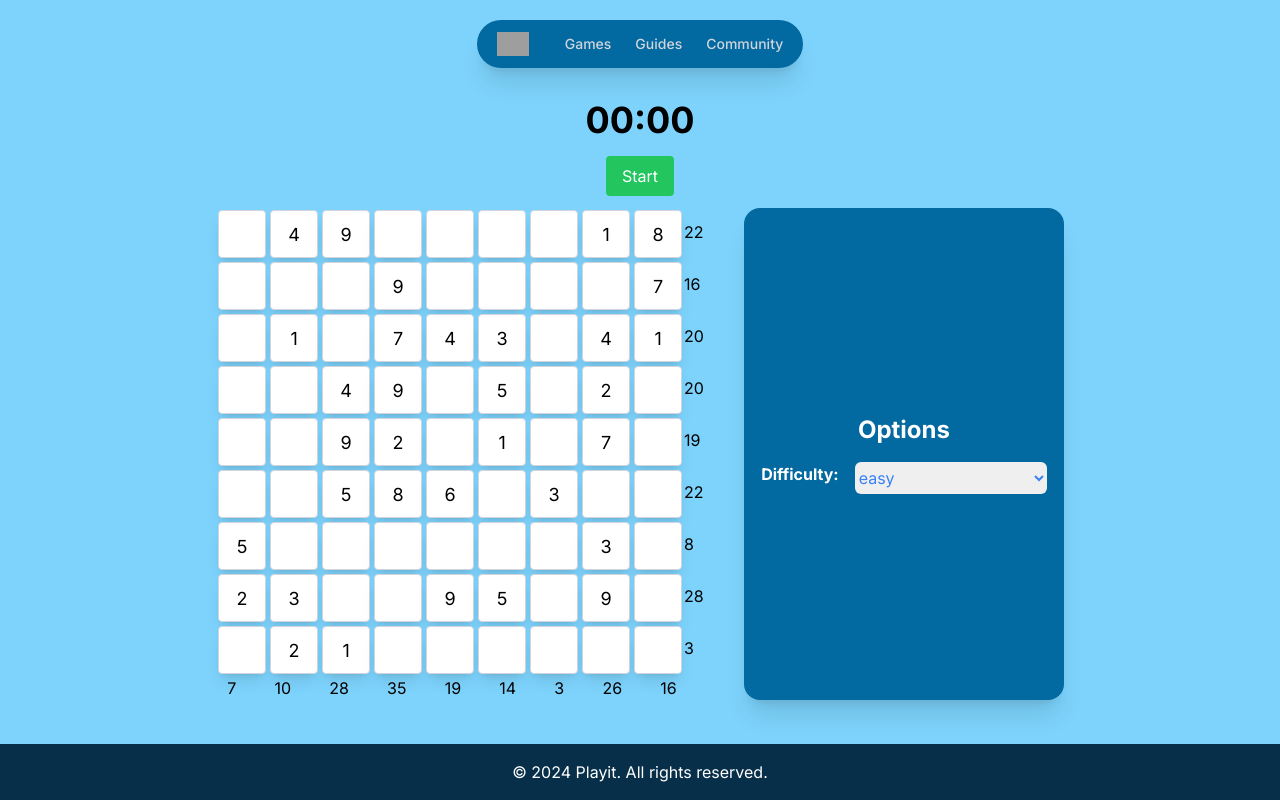
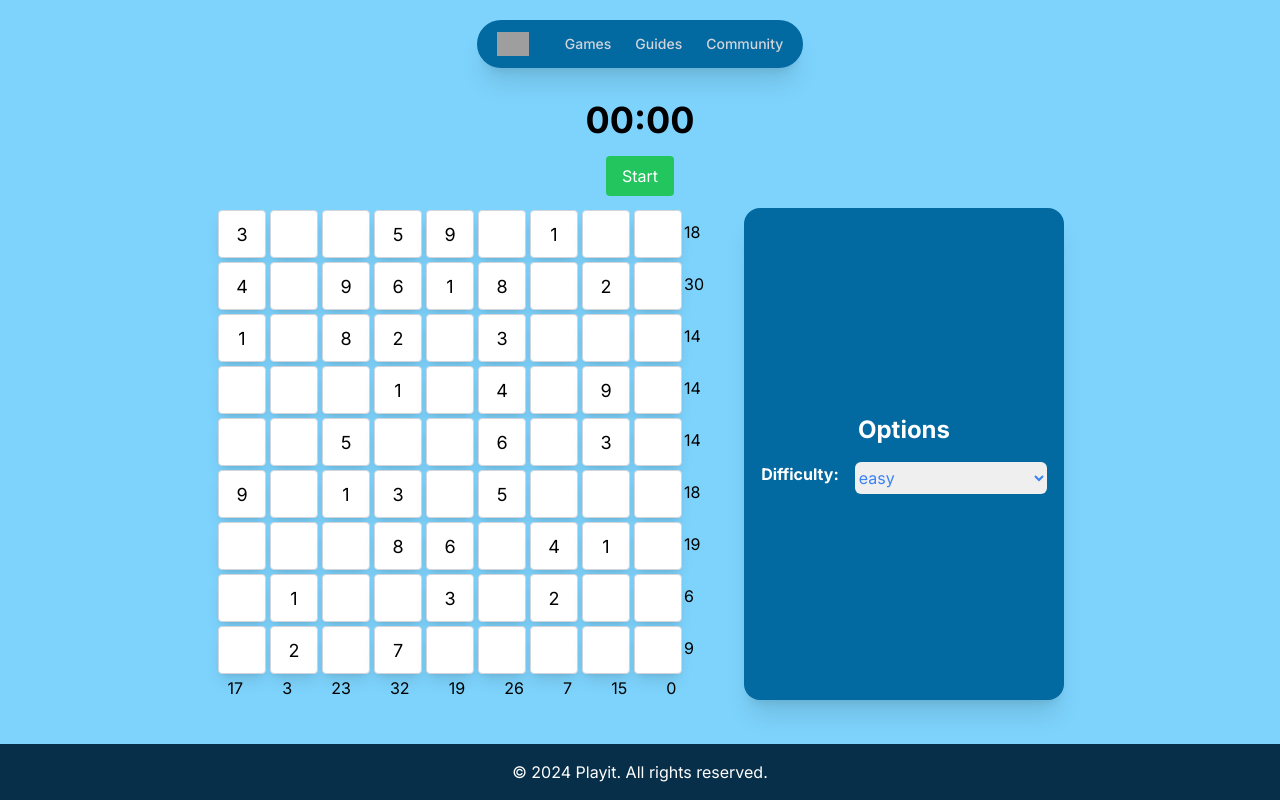
Before and after one commit to stivenm16/devToolkit, a Next.js app: page /games/sudoku in a window 1280 px wide. Built offline with nearby package versions, Linux system fonts and the light colour scheme; grey boxes are pictures that could not be loaded.

Commit message:
sudoku all rules accomplished

```diff
--- a/src/app/components/ui/sudoku/Board.tsx
+++ b/src/app/components/ui/sudoku/Board.tsx
@@ -1,14 +1,8 @@
 'use client'
 
+import { playableBoard, sumColumn, sumRow } from '@/app/logic/sudoku'
 import React, { useEffect } from 'react'
 import { Cell } from '.'
-import {
-  generateCompletedBoard,
-  removeCellsBasedOnDifficulty,
-  solveSudokuStepByStep,
-  sumColumn,
-  sumRow,
-} from '@/app/logic/sudoku'
 
 interface Props {
   // size: number
@@ -39,19 +33,12 @@ const Board: React.FC<Props> = () => {
   }
 
   useEffect(() => {
-    const { solved, clonedBoard } = solveSudokuStepByStep(board, setBoard)
-    if (solved) {
-      setBoard(clonedBoard)
-      console.log('Sudoku solved successfully!')
-    } else {
-      console.log('The Sudoku cannot be solved. Invalid board or no solution.')
-    }
-
-    const difficulty = 'medium'
-    const completedBoard = generateCompletedBoard()
-    const puzzleBoard = removeCellsBasedOnDifficulty(completedBoard, difficulty)
+    const { completedBoard, puzzleBoard } = playableBoard()
     setBoard(puzzleBoard)
   }, [])
+
+  // useEffect(() => {
+  // }, [board])
 
   return (
     <div className="grid-cols-9 gap-0">
--- a/src/app/logic/sudoku/generateBoard.ts
+++ b/src/app/logic/sudoku/generateBoard.ts
@@ -1,54 +1,20 @@
 import { Difficulty } from '@/app/components/ui/Options'
-
-const shuffleArray = (array: number[]): number[] => {
-  const shuffledArray = array.slice()
-  for (let i = shuffledArray.length - 1; i > 0; i--) {
-    const j = Math.floor(Math.random() * (i + 1))
-    ;[shuffledArray[i], shuffledArray[j]] = [shuffledArray[j], shuffledArray[i]]
-  }
-  return shuffledArray
-}
+import { isValidBoard } from '.'
+import { solveSudoku } from './sudokuSolver'
 
 // Function to generate a completed Sudoku board
 
-export const generateCompletedBoard = (): number[][] => {
-  const base = [1, 2, 3, 4, 5, 6, 7, 8, 9]
-  const board: any = []
+const generateCompletedBoard = (): number[][] => {
+  // Create an empty board
+  const board: number[][] = Array.from({ length: 9 }, () => Array(9).fill(0))
 
-  // Shuffle rows
-  for (let i = 0; i < 9; i++) {
-    board.push(shuffleArray(base))
-  }
+  solveSudoku(board)
 
-  // Transpose to shuffle columns
-  const transposedBoard = board[0].map((_: any, col: any) =>
-    board.map((row: any) => row[col]),
-  )
-
-  // Shuffle 3x3 subgrids
-  const subgrids: any = []
-  for (let startRow = 0; startRow < 9; startRow += 3) {
-    for (let startCol = 0; startCol < 9; startCol += 3) {
-      const subgrid = []
-      for (let row = 0; row < 3; row++) {
-        for (let col = 0; col < 3; col++) {
-          subgrid.push(transposedBoard[startRow + row][startCol + col])
-        }
-      }
-      subgrids.push(shuffleArray(subgrid))
-    }
-  }
-
-  // Transpose back to the original orientation
-  const shuffledBoard = subgrids[0].map((_: any, col: any) =>
-    subgrids.map((row: any) => row[col]),
-  )
-
-  return shuffledBoard
+  return board
 }
 
 // Function to remove cells based on difficulty
-export const removeCellsBasedOnDifficulty = (
+const removeCellsBasedOnDifficulty = (
   board: number[][],
   difficulty: Difficulty,
 ): number[][] => {
@@ -83,3 +49,15 @@ export const removeCellsBasedOnDifficulty = (
 
   return clonedBoard
 }
+
+export const playableBoard = (difficulty: Difficulty = 'medium') => {
+  const completedBoard = generateCompletedBoard()
+
+  if (!isValidBoard(completedBoard)) {
+    console.log('Board is not valid')
+  }
+
+  const puzzleBoard = removeCellsBasedOnDifficulty(completedBoard, difficulty)
+
+  return { puzzleBoard, completedBoard }
+}
--- a/src/app/logic/sudoku/index.ts
+++ b/src/app/logic/sudoku/index.ts
@@ -1,20 +1,5 @@
-import { isMoveValid } from './sudokuSolver'
-import { isValidBoard } from './toValidateBoard'
+import { playableBoard } from './generateBoard'
 
-//  Function to generate a random Sudoku board
-
-// Function to shuffle an array using Fisher-Yates algorithm
-import { removeCellsBasedOnDifficulty } from './generateBoard'
 import { sumColumn, sumRow } from './sudokuSolver'
-import { solveSudokuStepByStep } from './sudokuSolver'
-import { generateCompletedBoard } from './generateBoard'
-
-export {
-  isMoveValid,
-  solveSudokuStepByStep,
-  isValidBoard,
-  generateCompletedBoard,
-  removeCellsBasedOnDifficulty,
-  sumColumn,
-  sumRow,
-}
+import { isMoveValid, isValidBoard } from './toValidateBoard'
+export { isMoveValid, isValidBoard, playableBoard, sumColumn, sumRow }
--- a/src/app/logic/sudoku/sudokuSolver.ts
+++ b/src/app/logic/sudoku/sudokuSolver.ts
@@ -1,61 +1,6 @@
-import { findEmptyCell, isValidBoard } from './toValidateBoard'
+// Function to check if a move is valid in terms of Sudoku rules
 
-// Function to check if a move is valid in terms of Sudoku rules
-export const isMoveValid = (
-  board: number[][],
-  row: number,
-  col: number,
-  num: number,
-): boolean => {
-  // Check if the number is not already present in the row and column
-  for (let i = 0; i < 9; i++) {
-    if (board[row][i] === num || board[i][col] === num) {
-      return false
-    }
-  }
-
-  // Check if the number is not already present in the 3x3 subgrid
-  const subgridStartRow = Math.floor(row / 3) * 3
-  const subgridStartCol = Math.floor(col / 3) * 3
-
-  for (let i = 0; i < 3; i++) {
-    for (let j = 0; j < 3; j++) {
-      if (board[subgridStartRow + i][subgridStartCol + j] === num) {
-        return false
-      }
-    }
-  }
-
-  return true // The move is valid
-}
-
-//Sudoku solver
-
-const solveSudoku = (board: number[][]): boolean => {
-  const emptyCell = findEmptyCell(board)
-
-  if (!emptyCell) {
-    // If no empty cell is found, the Sudoku is solved
-    return true
-  }
-
-  const [row, col] = emptyCell
-
-  for (let num = 1; num <= 9; num++) {
-    if (isMoveValid(board, row, col, num)) {
-      board[row][col] = num
-
-      if (solveSudoku(board)) {
-        return true // Move is valid, continue to solve rest of the board
-      }
-
-      // If the current placement doesn't lead to a solution, backtrack
-      board[row][col] = 0
-    }
-  }
-
-  return false // No valid number for this cell, trigger backtracking
-}
+import { isMoveValid } from "./toValidateBoard"
 
 export const sumRow = (row: number[]) => {
   return row.reduce((sum, value) => sum + value, 0)
@@ -64,63 +9,33 @@ export const sumRow = (row: number[]) => {
 export const sumColumn = (board: number[][], columnIndex: number) => {
   return board.reduce((sum, row) => sum + row[columnIndex], 0)
 }
+export const solveSudoku = (board: number[][]): boolean => {
+  const base = [1, 2, 3, 4, 5, 6, 7, 8, 9]
+  for (let row = 0; row < 9; row++) {
+    for (let col = 0; col < 9; col++) {
+      if (board[row][col] === 0) {
+        for (const num of shuffleArray(base)) {
+          if (isMoveValid(board, row, col, num)) {
+            board[row][col] = num
 
-export const solveSudokuStepByStepHelper = (
-  currentBoard: number[][],
-  row: number,
-  col: number,
-  setBoard: React.Dispatch<React.SetStateAction<number[][]>>,
-): [boolean, number] => {
-  if (row === 9) {
-    // Reached the end of the board
-    return [true, 0]
-  }
+            if (solveSudoku(board)) {
+              return true
+            }
 
-  if (col === 9) {
-    // Move to the next row
-    return solveSudokuStepByStepHelper(currentBoard, row + 1, 0, setBoard)
-  }
-
-  const cellValue = currentBoard[row][col]
-
-  if (cellValue !== 0) {
-    return solveSudokuStepByStepHelper(currentBoard, row, col + 1, setBoard)
-  }
-
-  for (let num = 1; num <= 9; num++) {
-    if (isMoveValid(currentBoard, row, col, num)) {
-      currentBoard[row][col] = num
-
-      // Visualize the solving process by setting the board step by step
-      setBoard(JSON.parse(JSON.stringify(currentBoard)))
-
-      const [solved, nextCol] = solveSudokuStepByStepHelper(
-        currentBoard,
-        row,
-        col + 1,
-        setBoard,
-      )
-
-      if (solved && isValidBoard(currentBoard)) {
-        return [true, 0]
+            board[row][col] = 0
+          }
+        }
+        return false
       }
-
-      currentBoard[row][col] = 0 // Backtrack
     }
   }
-
-  return [false, col]
+  return true
 }
-export const solveSudokuStepByStep = (
-  board: number[][],
-  setBoard: React.Dispatch<React.SetStateAction<number[][]>>,
-) => {
-  const clonedBoard = JSON.parse(JSON.stringify(board)) // Create a copy of the board
-  const [solved, step] = solveSudokuStepByStepHelper(
-    clonedBoard,
-    0,
-    0,
-    setBoard,
-  )
-  return { solved, clonedBoard }
+export const shuffleArray = (array: number[]): number[] => {
+  const shuffled = array.slice()
+  for (let i = shuffled.length - 1; i > 0; i--) {
+    const j = Math.floor(Math.random() * (i + 1))
+    ;[shuffled[i], shuffled[j]] = [shuffled[j], shuffled[i]]
+  }
+  return shuffled
 }
--- a/src/app/logic/sudoku/toValidateBoard.ts
+++ b/src/app/logic/sudoku/toValidateBoard.ts
@@ -24,7 +24,7 @@ const isValidSubgrid = (board: number[][]): boolean => {
     for (let col = 0; col < 9; col += 3) {
       const subgrid = getSubgrid(board, row, col)
       if (hasDuplicates(subgrid)) {
-        console.log(subgrid)
+        console.log(subgrid, 'duplicate subgrid')
         return false
       }
     }
@@ -36,13 +36,42 @@ const isValidRowsColumns = (board: number[][]): boolean => {
     const row = board[i]
     const column = board.map((row) => row[i])
     if (hasDuplicates(row) || hasDuplicates(column)) {
-      console.log(row, 'row')
-      console.log(column, 'column')
+      hasDuplicates(row)
+        ? console.log(row, 'duplicated row')
+        : console.log(column, 'duplicated col')
 
       return false
     }
   }
   return true
+}
+
+export const isMoveValid = (
+  board: number[][],
+  row: number,
+  col: number,
+  num: number,
+): boolean => {
+  // Check if the number is not already present in the row and column
+  for (let i = 0; i < 9; i++) {
+    if (board[row][i] === num || board[i][col] === num) {
+      return false
+    }
+  }
+
+  // Check if the number is not already present in the 3x3 subgrid
+  const subgridStartRow = Math.floor(row / 3) * 3
+  const subgridStartCol = Math.floor(col / 3) * 3
+
+  for (let i = 0; i < 3; i++) {
+    for (let j = 0; j < 3; j++) {
+      if (board[subgridStartRow + i][subgridStartCol + j] === num) {
+        return false
+      }
+    }
+  }
+
+  return true // The move is valid
 }
 
 export const isValidBoard = (board: number[][]): boolean => {
```
